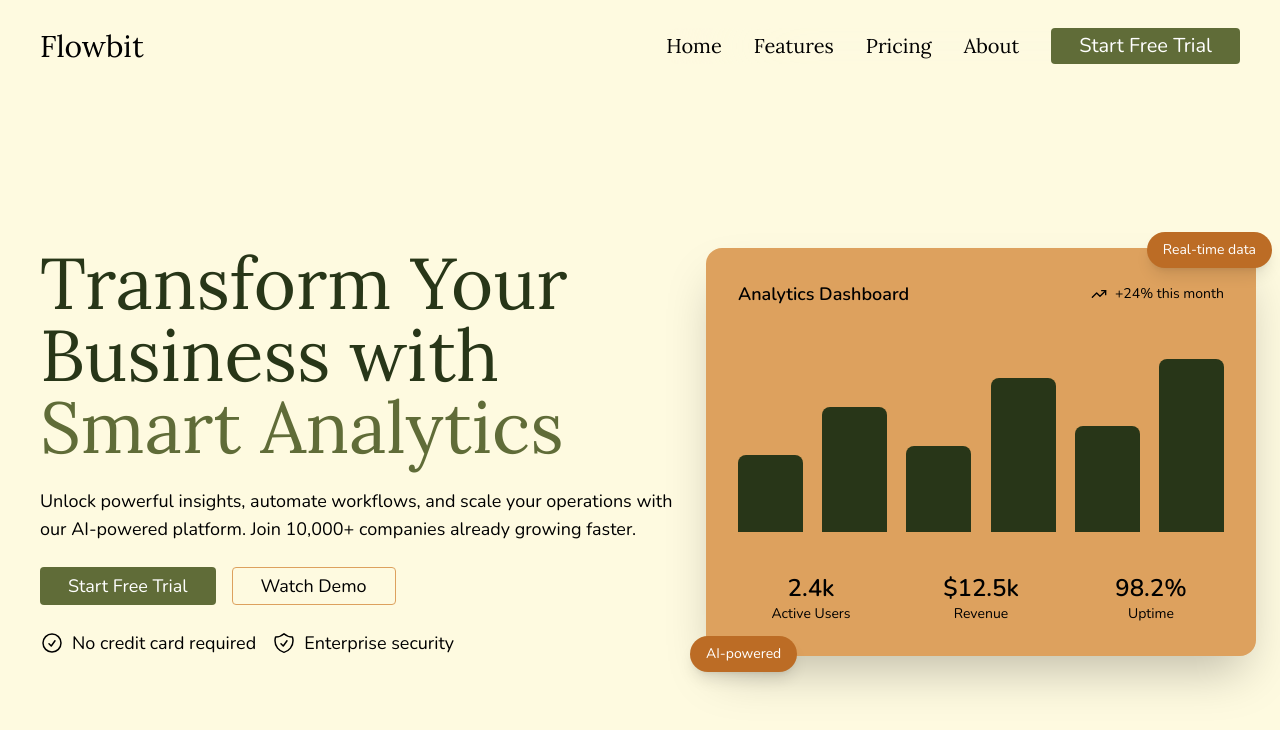
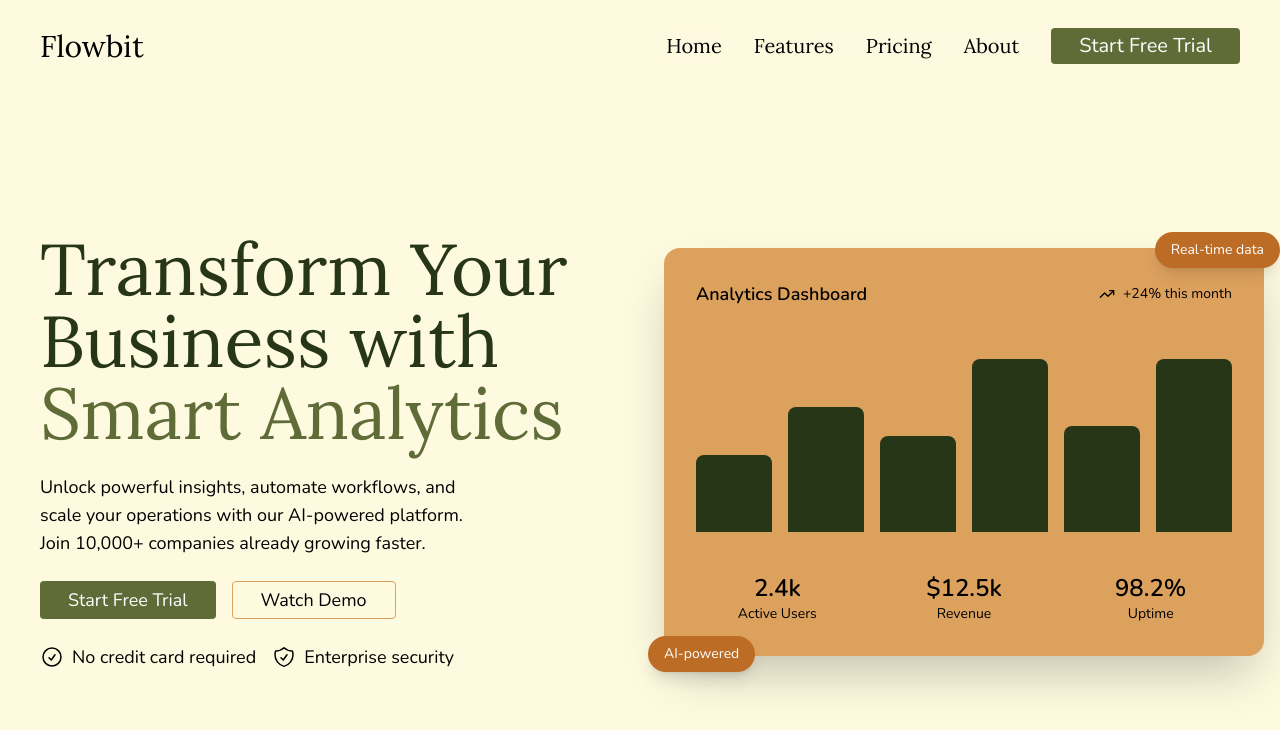
Before and after one commit to FahadBinQaiser/Flowky, a React (Vite) app: page / in a window 1280 px wide. Shown: the top 730 px of the page. Built offline with nearby package versions, Linux system fonts and the light colour scheme; the HTML template or start-up script is replaced by a standard one.

Commit message:
Fixing stuff !

```diff
--- a/src/component/herosection/herosection.jsx
+++ b/src/component/herosection/herosection.jsx
@@ -3,7 +3,7 @@ import Dashboard from "../ui/dashboard";
 
 export default function HeroSection() {
   return (
-    <div className="container flex h-[90vh] flex-col lg:flex-row items-center text-balance Nunito max-w-7xl">
+    <div className="container flex h-[90vh] flex-col sm:justify-center lg:flex-row items-center text-balance Nunito max-w-7xl">
       <div className="leftSide w-full lg:w-[90%]">
         <div className="content">
           <h1 className="font-[Lora] PakistanGreen text-4xl sm:text-5xl md:text-6xl lg:text-6xl xl:text-7xl">
--- a/src/component/ui/dashboard.jsx
+++ b/src/component/ui/dashboard.jsx
@@ -2,10 +2,10 @@ import React from "react"
 import { TrendingUp } from "lucide-react"
 
 export default function Dashboard() {
-  const data = [40, 65, 45, 80, 55, 90]
+  const data = [40, 65, 50, 90, 55, 90]
 
   return (
-    <div className="relative dashboard rounded-2xl lg:ml-4 p-8 shadow-2xl w-full max-w-3xl mx-auto">
+    <div className="relative dashboard rounded-2xl lg:ml-6 p-8 shadow-2xl w-full max-w-4xl mx-auto">
       <div className="flex items-center justify-between mb-8">
         <h3 className="text-lg font-semibold text-pakistan-green">
           Analytics Dashboard
@@ -23,7 +23,7 @@ export default function Dashboard() {
             className="bgPakistanGreen rounded-t-lg transition-all duration-500"
             style={{
               height: `${h}%`,
-              width: "65px",
+              width: "100px",
             }}
           />
         ))}
```
